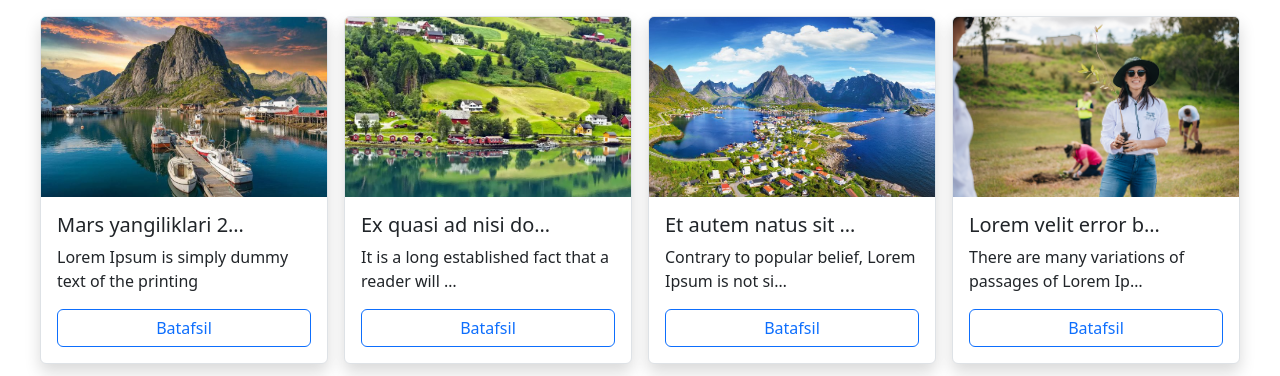
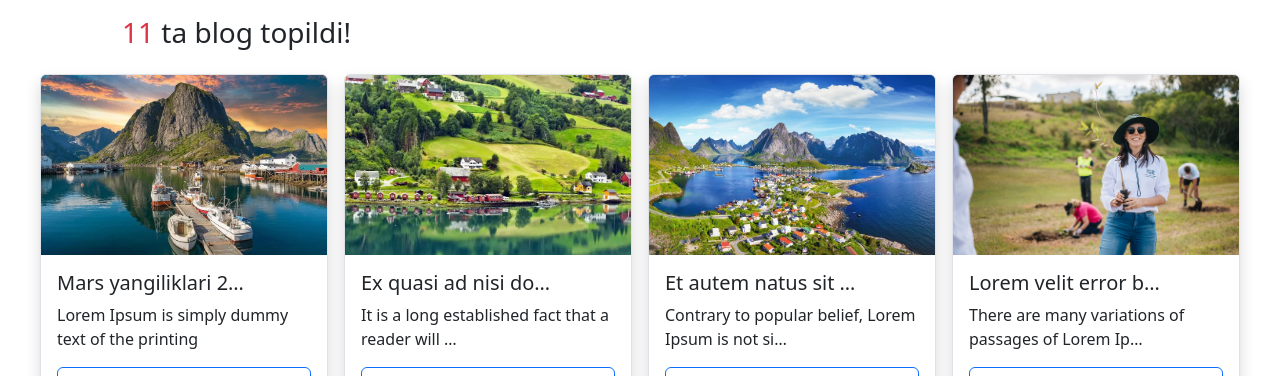
Before and after one commit to SolijonovAsadbek/blog_966, a Django app: page / in a window 1280 px wide. Shown: the part 56-432 px from the top of the page. Run offline with Django 5.2, Linux system fonts and the light colour scheme; data comes from the database, SQL or seed files in the repository; both versions use the stored data as it was after the commit.

Commit message:
added count of blogs

```diff
--- a/templates/blog/home.html
+++ b/templates/blog/home.html
@@ -4,8 +4,8 @@
     <!-- NAVBAR -->
     {% include 'blog/navbar.html' %}
     {% include 'blog/create.html' %}
-
     <!-- HERO BLOG COMPONENT -->
+    <h3 class="container mt-3" style="margin-left: 110px;"><span class="text-danger">{{ blogs.count }}</span> ta blog topildi!</h3>
     <div class="d-flex gap-3 p-3 flex-wrap justify-content-center">
         {% for blog in blogs %}
             <div class="card border shadow" style="width: 18rem;">
```
Also changed, not shown: db.sqlite3, media/blog/img_OOlSScU.jpg (added).
